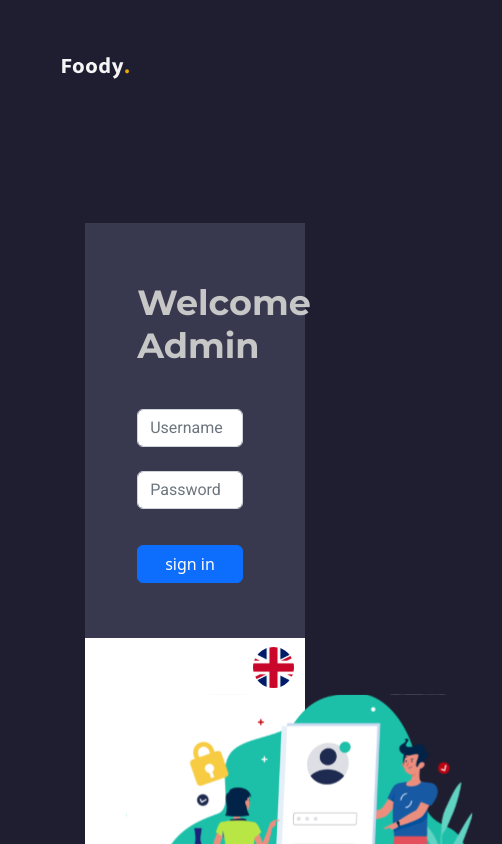
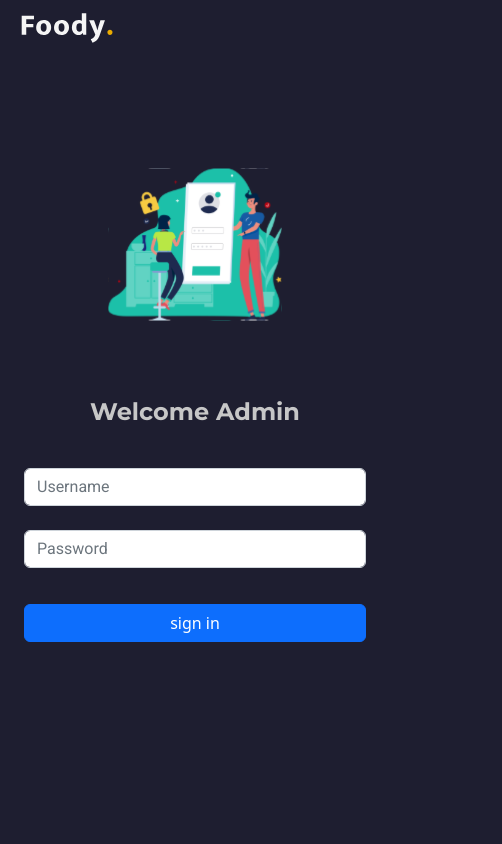
Before and after one commit to QurbanovaLamiya/Foody_Admin_React, a React (Create React App) app: page / in a window 390 px wide. Shown: the top 844 px of the page, 502 px wide, since content can reach past the window. Built offline with nearby package versions, Linux system fonts and the light colour scheme.

Commit message:
Responsive design admin

```diff
--- a/src/features/Login/LoginContainer/LoginContainer.module.css
+++ b/src/features/Login/LoginContainer/LoginContainer.module.css
@@ -18,6 +18,7 @@
 }
 .loginImageSection {
   position: relative;
+  background-color: #fff;
 }
 .flagIcon {
   position: absolute;
@@ -25,5 +26,37 @@
   right: 11px;
 }
 .loginImg {
-  margin: 56px 29px 52px;
+  width: 346px;
+  height: 304px;
+  margin: 55px 20px 50px;
 }
+
+@media (max-width: 640px) and (min-width: 320px) {
+  .Logo {
+    width: 92px;
+    height: 34px;
+    margin: 11px 0 0 9px;
+  }
+  .loginSection {
+    width: 100%;
+    display: flex;
+    flex-direction: column-reverse;
+  }
+  .loginImageSection {
+    background-color: transparent;
+    display: flex;
+    align-items: center;
+    margin: 75px auto 18px !important;
+  }
+  .loginImg {
+    margin: 0 auto;
+    width: 174px;
+    height: 153px;
+  }
+  .flagIcon {
+    display: none;
+  }
+  .Form{
+    background: transparent;
+  }
+}
--- a/src/features/Login/LoginContainer/index.js
+++ b/src/features/Login/LoginContainer/index.js
@@ -20,11 +20,11 @@ const LoginContainer = () => {
           <img src={FoodyIcon} alt="foodyIcon" className={LoginStyle.Logo} />
         </Col>
       </Row>
-      <Row className={`${LoginStyle.loginSection}  py-5`}>
-        <Col className={LoginStyle.Form}>
+      <Row className={LoginStyle.loginSection}>
+        <Col   className={LoginStyle.Form}>
           <LoginForm />
         </Col>
-        <Col className={`${LoginStyle.loginImageSection} bg-white`}>
+        <Col className={LoginStyle.loginImageSection}>
           <img src={flagIcon} alt="FlagIcon" className={LoginStyle.flagIcon} />
           <img
             src={AdminLoginImg}
--- a/src/features/Login/LoginForm/LoginForm.module.css
+++ b/src/features/Login/LoginForm/LoginForm.module.css
@@ -14,14 +14,22 @@
 
 .Input {
   background: #5a5b70;
+  color: #c7c7c7;
   border-radius: 4px;
   border: none;
-  color: #c7c7c7;
   font-family: "Roboto";
   font-weight: 400;
   font-size: 18px;
   line-height: 21px;
   padding: 15px 40px;
+}
+.Input::placeholder {
+  color: #c7c7c7;
+}
+
+.Input:hover {
+  background: #5a5b70;
+  color: #c7c7c7;
 }
 
 .Button {
@@ -32,7 +40,17 @@
   background: #c035a2;
   border-radius: 4px;
   border: none;
-  margin-top: 36px ;
+  margin-top: 36px;
   margin-bottom: 55px;
   padding: 11px 0;
 }
+
+@media (max-width: 640px) and (min-width: 320px) {
+  .Form{
+    padding: 0 !important;
+  }
+  .formTitle {
+    font-size: 24px;
+    line-height: 29px;
+  }
+}
```
Also changed, not shown: src/features/Login/LoginForm/index.js (+11 -5 lines).
